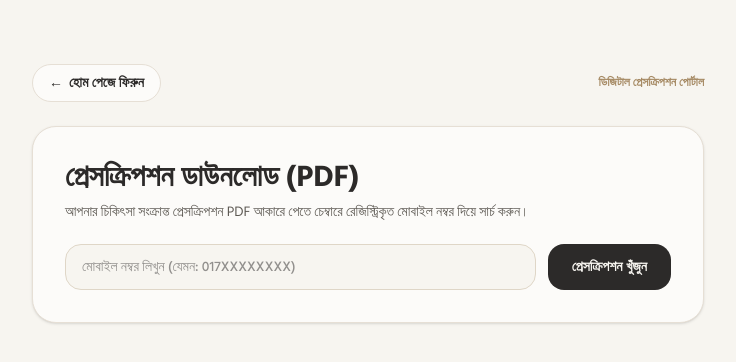
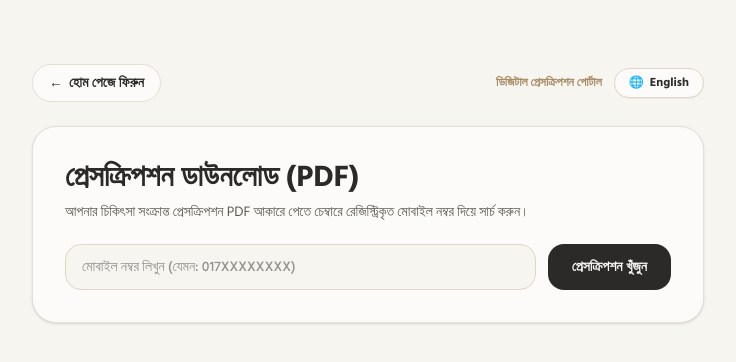
Before and after one commit to drsakib8263/dental-clinic-app, a Next.js app: page /prescriptions in a window 1280 px wide. Shown: the top 362 px of the page, without its empty margins (272-1008 px from the left). Built offline with nearby package versions, Linux system fonts and the light colour scheme.

Commit message:
Add Bangla and English language toggle on prescriptions page

```diff
--- a/app/prescriptions/page.jsx
+++ b/app/prescriptions/page.jsx
@@ -7,6 +7,55 @@ const supabaseUrl = 'https://ejdewrkkadndjlspmhyj.supabase.co'
 const supabaseAnonKey = 'sb_publishable_mcnw0osdruKLepukigC4Zw_JwEojZh7'
 
 const supabase = createClient(supabaseUrl, supabaseAnonKey)
+
+const TEXT = {
+  bn: {
+    backHome: 'হোম পেজে ফিরুন',
+    portalLabel: 'ডিজিটাল প্রেসক্রিপশন পোর্টাল',
+    toggleBtn: 'English',
+    title: 'প্রেসক্রিপশন ডাউনলোড (PDF)',
+    subtitle:
+      'আপনার চিকিৎসা সংক্রান্ত প্রেসক্রিপশন PDF আকারে পেতে চেম্বারে রেজিস্ট্রিকৃত মোবাইল নম্বর দিয়ে সার্চ করুন।',
+    phonePlaceholder: 'মোবাইল নম্বর লিখুন (যেমন: 017XXXXXXXX)',
+    searchBtn: 'প্রেসক্রিপশন খুঁজুন',
+    searching: 'খোঁজা হচ্ছে...',
+    invalidPhone: 'অনুগ্রহ করে সঠিক ১১ ডিজিটের মোবাইল নম্বর লিখুন।',
+    searchErrorPrefix: 'তথ্য খুঁজতে সমস্যা হয়েছে:',
+    networkError: 'নেটওয়ার্ক বা সার্ভার ত্রুটি হয়েছে।',
+    noRecords: 'এই মোবাইল নম্বরের বিপরীতে কোনো প্রেসক্রিপশন পাওয়া যায়নি।',
+    defaultPatientName: 'রোগীর প্রেসক্রিপশন',
+    mobileLabel: 'মোবাইল',
+    dateLabel: 'তারিখ',
+    downloadSingle: 'PDF ডাউনলোড',
+    downloadMultiPrefix: 'PDF',
+    downloadMultiSuffix: 'ডাউনলোড',
+    noPdfBadge: 'কোনো PDF নেই',
+    downloadAlert: 'PDF ডাউনলোড করতে সমস্যা হয়েছে।'
+  },
+  en: {
+    backHome: 'Back to Home',
+    portalLabel: 'Digital Prescription Portal',
+    toggleBtn: 'বাংলা',
+    title: 'Download Prescription (PDF)',
+    subtitle:
+      'Search with the mobile number registered at the chamber to download your prescription in PDF format.',
+    phonePlaceholder: 'Enter mobile number (e.g. 017XXXXXXXX)',
+    searchBtn: 'Find Prescription',
+    searching: 'Searching...',
+    invalidPhone: 'Please enter a valid 11-digit mobile number.',
+    searchErrorPrefix: 'Failed to fetch records:',
+    networkError: 'Network or server error occurred.',
+    noRecords: 'No prescription records found for this mobile number.',
+    defaultPatientName: 'Patient Prescription',
+    mobileLabel: 'Mobile',
+    dateLabel: 'Date',
+    downloadSingle: 'Download PDF',
+    downloadMultiPrefix: 'Download PDF',
+    downloadMultiSuffix: '',
+    noPdfBadge: 'No PDF available',
+    downloadAlert: 'Failed to download PDF.'
+  }
+}
 
 function isPdfFile(entry, url = '') {
   const cleanUrl = (url || '').split('?')[0].toLowerCase()
@@ -77,11 +126,14 @@ function extractPdfUrls(filesField) {
 }
 
 export default function PrescriptionLookupPage() {
+  const [lang, setLang] = useState('bn')
   const [phone, setPhone] = useState('')
   const [records, setRecords] = useState([])
   const [loading, setLoading] = useState(false)
   const [searched, setSearched] = useState(false)
   const [errorMsg, setErrorMsg] = useState('')
+
+  const t = TEXT[lang]
 
   const handleSearch = async (e) => {
     e.preventDefault()
@@ -90,7 +142,7 @@ export default function PrescriptionLookupPage() {
 
     const cleanPhone = phone.replace(/\D/g, '').trim()
     if (cleanPhone.length < 10) {
-      setErrorMsg('অনুগ্রহ করে সঠিক ১১ ডিজিটের মোবাইল নম্বর লিখুন।')
+      setErrorMsg(t.invalidPhone)
       setRecords([])
       return
     }
@@ -106,14 +158,14 @@ export default function PrescriptionLookupPage() {
 
       if (error) {
         console.error('Supabase search error:', error)
-        setErrorMsg(`তথ্য খুঁজতে সমস্যা হয়েছে: ${error.message}`)
+        setErrorMsg(`${t.searchErrorPrefix} ${error.message}`)
         setRecords([])
       } else {
         setRecords(data || [])
       }
     } catch (err) {
       console.error('Error:', err)
-      setErrorMsg('নেটওয়ার্ক বা সার্ভার ত্রুটি হয়েছে।')
+      setErrorMsg(t.networkError)
       setRecords([])
     } finally {
       setLoading(false)
@@ -139,28 +191,43 @@ export default function PrescriptionLookupPage() {
   }
 
   return (
-    <main className="min-h-screen bg-[#F7F5F0] text-[#2C2A29] px-4 py-10 md:py-16">
-      <div className="max-w-2xl mx-auto space-y-6">
-        <div className="flex items-center justify-between gap-3">
+    <main className="min-h-screen bg-[#F7F5F0] text-[#2C2A29] px-4 py-8 sm:py-12 md:py-16">
+      <div className="max-w-2xl mx-auto space-y-5 sm:space-y-6">
+        {/* টপ বার: হোম লিংক + পোর্টাল লেবেল + বাংলা/ইংলিশ টগল বাটন */}
+        <div className="flex flex-wrap items-center justify-between gap-2.5 sm:gap-3">
           <a
             href="/"
             className="inline-flex items-center gap-1.5 text-xs sm:text-sm font-semibold px-4 py-2 rounded-full border border-[#E6DFD5] bg-[#FCFBF9] hover:border-[#A68A64] transition-colors"
           >
             <span>←</span>
-            <span>হোম পেজে ফিরুন</span>
+            <span>{t.backHome}</span>
           </a>
-          <span className="text-xs font-semibold text-[#A68A64]">
-            ডিজিটাল প্রেসক্রিপশন পোর্টাল
-          </span>
+
+          <div className="flex items-center gap-2.5 sm:gap-3 ml-auto">
+            <span className="text-[11px] sm:text-xs font-semibold text-[#A68A64]">
+              {t.portalLabel}
+            </span>
+
+            <button
+              type="button"
+              onClick={() => setLang(lang === 'bn' ? 'en' : 'bn')}
+              aria-label="Toggle Language"
+              className="inline-flex items-center gap-1.5 px-3.5 py-1.5 rounded-full border border-[#DFD6C7] bg-[#FCFBF9] hover:bg-[#2C2A29] hover:text-[#F7F5F0] hover:border-[#2C2A29] text-[#2C2A29] text-xs font-bold transition-all duration-300 cursor-pointer shadow-2xs"
+            >
+              <span>🌐</span>
+              <span>{t.toggleBtn}</span>
+            </button>
+          </div>
         </div>
 
-        <div className="rounded-3xl border border-[#E6DFD5] bg-[#FCFBF9] p-6 md:p-8 shadow-sm space-y-5">
+        {/* মূল কার্ড */}
+        <div className="rounded-3xl border border-[#E6DFD5] bg-[#FCFBF9] p-5 sm:p-6 md:p-8 shadow-sm space-y-5">
           <div className="space-y-1.5">
             <h1 className="text-xl sm:text-2xl md:text-3xl font-bold text-[#2C2A29]">
-              প্রেসক্রিপশন ডাউনলোড (PDF)
+              {t.title}
             </h1>
             <p className="text-xs sm:text-sm text-[#5C5852] leading-relaxed">
-              আপনার চিকিৎসা সংক্রান্ত প্রেসক্রিপশন PDF আকারে পেতে চেম্বারে রেজিস্ট্রিকৃত মোবাইল নম্বর দিয়ে সার্চ করুন।
+              {t.subtitle}
             </p>
           </div>
 
@@ -169,7 +236,7 @@ export default function PrescriptionLookupPage() {
               type="tel"
               value={phone}
               onChange={(e) => setPhone(e.target.value.replace(/\D/g, '').slice(0, 11))}
-              placeholder="মোবাইল নম্বর লিখুন (যেমন: 017XXXXXXXX)"
+              placeholder={t.phonePlaceholder}
               maxLength="11"
               required
               className="flex-1 px-4 py-3 rounded-2xl border border-[#DFD6C7] bg-[#F7F5F0] text-sm font-medium text-[#2C2A29] outline-none focus:border-[#A68A64]"
@@ -179,7 +246,7 @@ export default function PrescriptionLookupPage() {
               disabled={loading}
               className="px-6 py-3 rounded-2xl bg-[#2C2A29] text-[#F7F5F0] hover:bg-[#A68A64] font-semibold text-sm transition-colors cursor-pointer shrink-0"
             >
-              {loading ? 'খোঁজা হচ্ছে...' : 'প্রেসক্রিপশন খুঁজুন'}
+              {loading ? t.searching : t.searchBtn}
             </button>
           </form>
 
@@ -193,7 +260,7 @@ export default function PrescriptionLookupPage() {
             <div className="pt-2 space-y-3">
               {records.length === 0 ? (
                 <div className="p-5 rounded-2xl bg-[#F7F5F0] border border-[#E6DFD5] text-center text-xs sm:text-sm text-[#5C5852]">
-                  এই মোবাইল নম্বরের বিপরীতে কোনো প্রেসক্রিপশন পাওয়া যায়নি।
+                  {t.noRecords}
                 </div>
               ) : (
                 records.map((item, idx) => {
@@ -206,12 +273,14 @@ export default function PrescriptionLookupPage() {
                     >
                       <div className="space-y-0.5">
                         <p className="text-sm font-bold text-[#2C2A29]">
-                          {item.name || 'রোগীর প্রেসক্রিপশন'}
+                          {item.name || t.defaultPatientName}
                         </p>
                         <p className="text-xs text-[#5C5852]">
-                          মোবাইল: {item.phone}
+                          {t.mobileLabel}: {item.phone}
                           {item.created_at
-                            ? ` • তারিখ: ${new Date(item.created_at).toLocaleDateString('bn-BD')}`
+                            ? ` • ${t.dateLabel}: ${new Date(item.created_at).toLocaleDateString(
+                                lang === 'bn' ? 'bn-BD' : 'en-US'
+                              )}`
                             : ''}
                         </p>
                         {item.description && (
@@ -233,14 +302,14 @@ export default function PrescriptionLookupPage() {
                               <span>📄</span>
                               <span>
                                 {pdfUrls.length > 1
-                                  ? `PDF ${fIdx + 1} ডাউনলোড`
-                                  : 'PDF ডাউনলোড'}
+                                  ? `${t.downloadMultiPrefix} ${fIdx + 1} ${t.downloadMultiSuffix}`.trim()
+                                  : t.downloadSingle}
                               </span>
                             </button>
                           ))
                         ) : (
                           <span className="text-xs text-[#5C5852] px-3 py-1.5 rounded-full bg-[#FCFBF9] border border-[#E6DFD5]">
-                            কোনো PDF নেই
+                            {t.noPdfBadge}
                           </span>
                         )}
                       </div>
```
